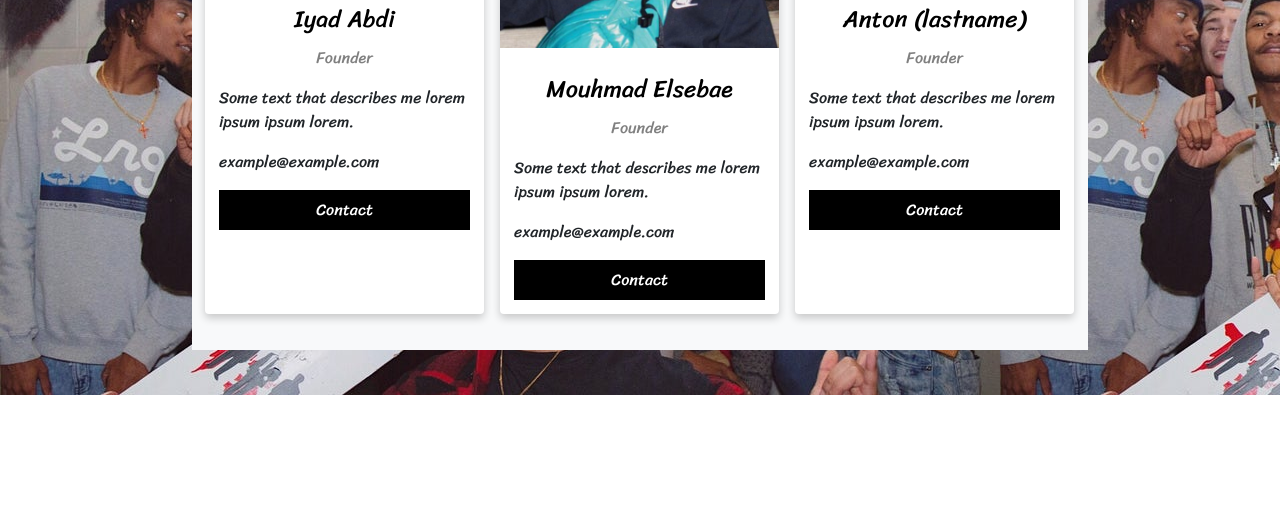
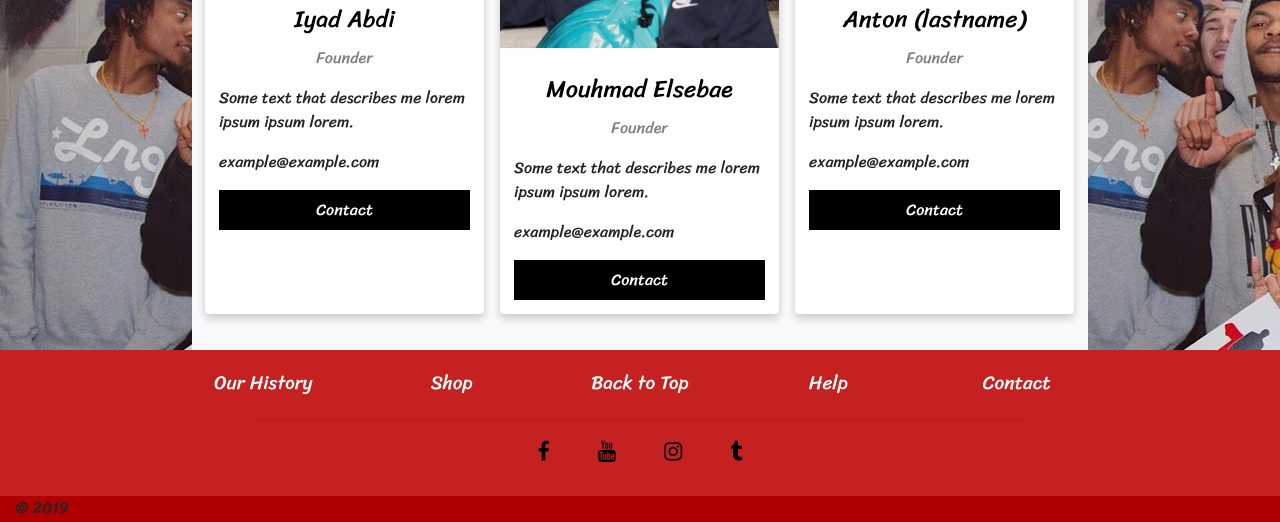
Before and after one commit to AnmarAbdi/trio731, a plain HTML site: page history.html in a window 1280 px wide. Shown: the part 405-927 px from the top of the page. Before the commit the page ends 800 px from the top, so only its background shows below. Drawn offline with nearby package versions, Linux system fonts and the light colour scheme.

Commit message:
Perfected footer, added testimonials

```diff
--- a/history.html
+++ b/history.html
@@ -85,6 +85,45 @@
       </div>
     </div>
   </div>
+  <footer class="footercont">
+    <div class="container">
+      <div class="row pt-4 text-center d-flex justify-content-center">
+        <div class="col-md-2 mb-3">
+          <h6 class="title font-bold"><a href="history.html" class="foottext">Our History</a></h6>
+        </div>
+        <div class="col-md-2 mb-3">
+          <h6 class="title font-bold"><a href="shop.html" class="foottext">Shop</a></h6>
+        </div>
+        <div class="col-md-2 mb-3">
+          <h6 class="title font-bold"><a href="#toppage" class="foottext">Back to Top</a></h6>
+        </div>
+        <div class="col-md-2 mb-3">
+          <h6 class="title font-bold"><a href="#!" class="foottext">Help</a></h6>
+        </div>
+        <div class="col-md-2 mb-3">
+          <h6 class="title font-bold"><a href="#!" class="foottext">Contact</a></h6>
+        </div>
+      </div>
+      <hr class="rgba-white-light">
+      <hr class="clearfix d-md-none rgba-white-light">
+      <div class="row pb-3">
+        <div class="col-md-12">
+
+          <div class="footer-socials mb-5 mt-4 flex-center text-center d-flex justify-content-center">
+            <a href="https://p.facebook.com/Trio731/" target="blank" class="icons-sm fb-ic"><i class="fa fa-facebook fa-lg white-text mr-md-4"> </i></a>
+            <a href="https://www.youtube.com/channel/UC1YgttjvQF9RV_tYpew2aqg" target="blank" class="icons-sm li-ic"><i class="fa fa-youtube fa-lg white-text mx-md-4"> </i></a>
+            <a href="https://www.instagram.com/trio731/?hl=en" target="blank" class="icons-sm ins-ic"><i class="fa fa-instagram fa-lg white-text mx-md-4"> </i></a>
+            <a href="https://trio731.tumblr.com/" target="blank" class="icons-sm pin-ic"><i class="fa fa-tumblr fa-lg white-text ml-md-4"> </i></a>
+          </div>
+        </div>
+      </div>
+    </div>
+    <div class="footer-copyright">
+      <div class="container-fluid copyfoot">
+        © 2019
+      </div>
+    </div>
+  </footer>
   <!-- Dont put anything under here -->
   <script src="https://code.jquery.com/jquery-3.3.1.slim.min.js" integrity="sha384-q8i/X+965DzO0rT7abK41JStQIAqVgRVzpbzo5smXKp4YfRvH+8abtTE1Pi6jizo" crossorigin="anonymous"></script>
   <script src="https://cdnjs.cloudflare.com/ajax/libs/popper.js/1.14.7/umd/popper.min.js" integrity="sha384-UO2eT0CpHqdSJQ6hJty5KVphtPhzWj9WO1clHTMGa3JDZwrnQq4sF86dIHNDz0W1" crossorigin="anonymous"></script>
--- a/styles.css
+++ b/styles.css
@@ -74,6 +74,7 @@ html {
 
 .foottext {
   color: #FFF;
+  font-size: 120%;
 }
 
 .foottext:hover {
@@ -108,6 +109,18 @@ html {
   color: #2d5276;
 }
 
+.footer-socials {
+  margin-bottom: 0px!important;
+}
+
+.pt-4 {
+  margin-top: 2px!important;
+  padding: 0px!important;
+}
+
+.copyfoot {
+  padding-bottom: 2px;
+}
 /** Home page **/
 .pagecont {
   background-color: #f8f9fa !important;
```
Also changed, not shown: index.html (+4 -3 lines), shop.html (+1 -2 lines), tumblr.html (+2 -2 lines), videos.html (+39 -0 lines).
